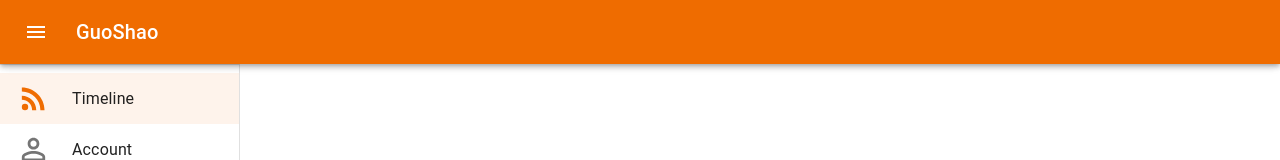
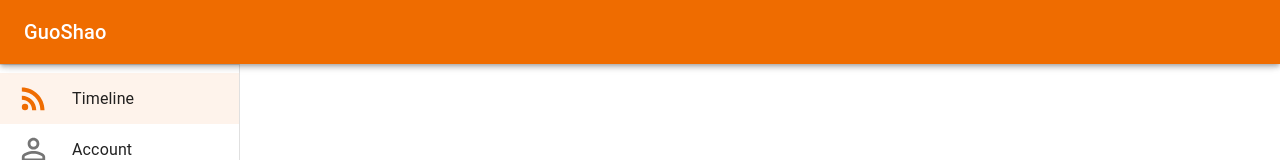
Before and after one commit to GuoShaoOrg/GuoShaoReader-PWA, a React (Create React App) app: page / in a window 1280 px wide. Shown: the top 160 px of the page. Built offline with nearby package versions, Linux system fonts and the light colour scheme.

Commit message:
refine app bar

```diff
--- a/src/views/Home.js
+++ b/src/views/Home.js
@@ -81,7 +81,7 @@ function Home(props) {
             edge="start"
             color="inherit"
             aria-label="menu"
-            sx={{ mr: 2 }}
+            sx={{ mr: 2, display: { sm: 'none' } }}
             onClick={handleDrawerToggle}
           >
             <MenuIcon />
```
